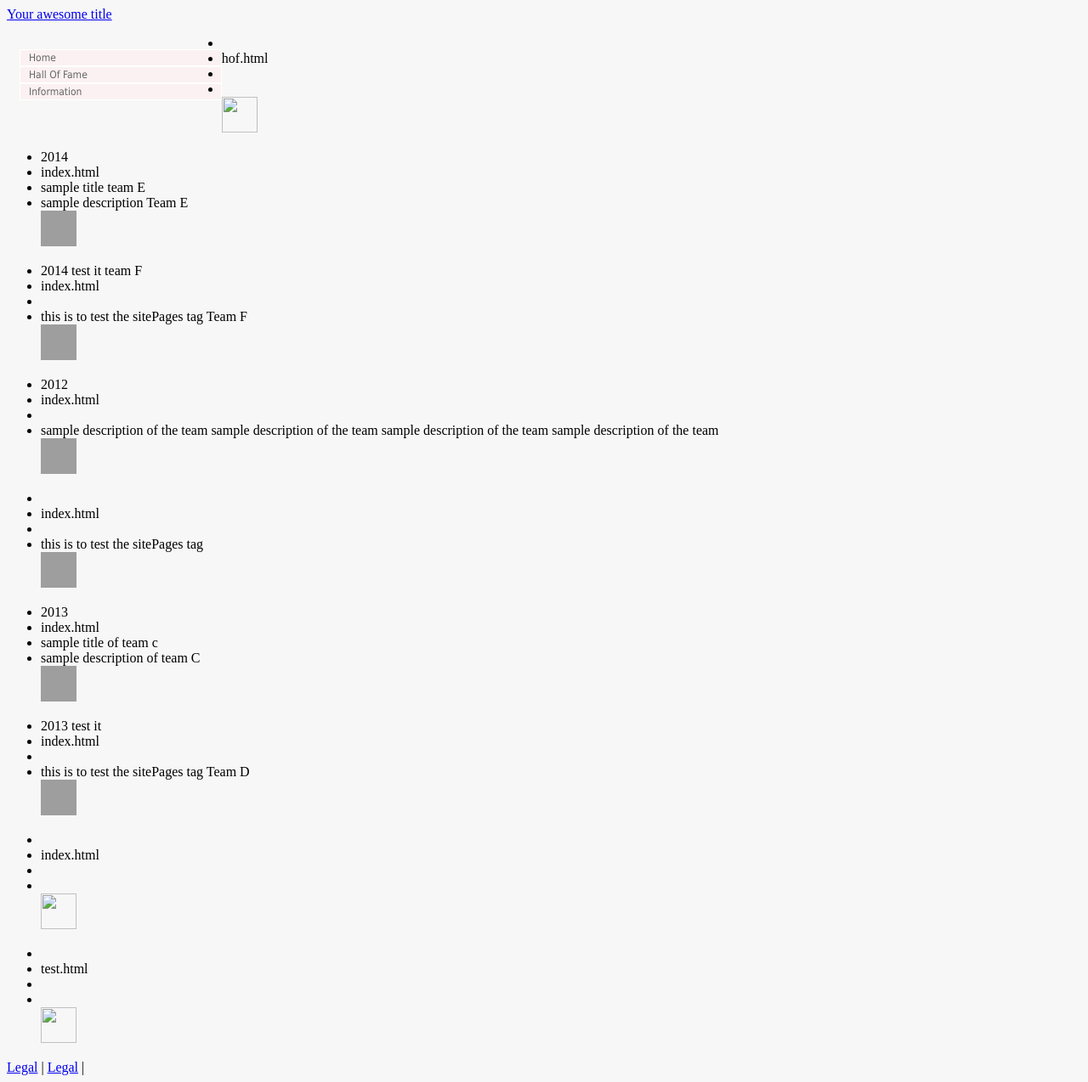
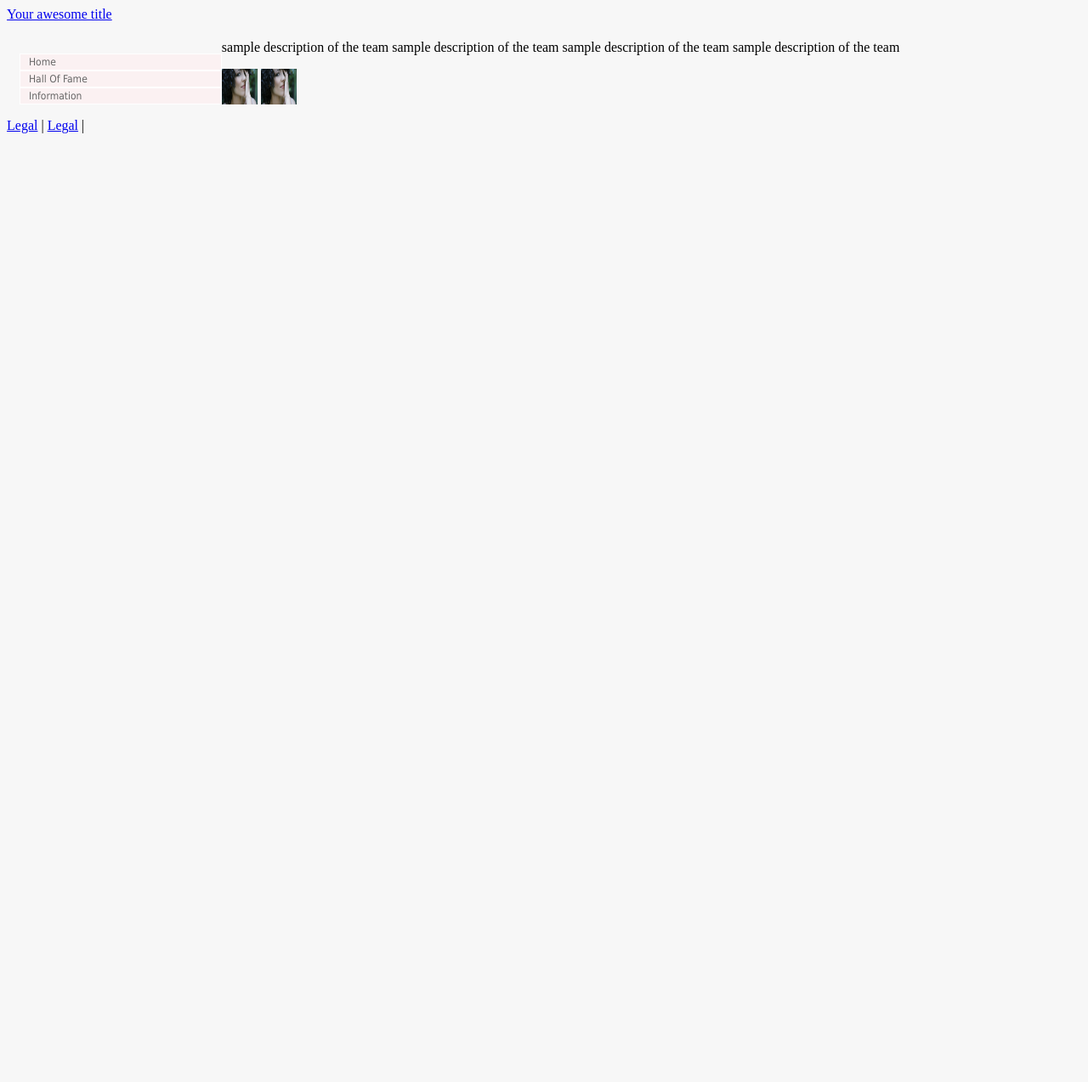
Before and after one commit to ankit09goyal/ankit09goyal.github.io, a Jekyll site: the page built from projects/2012/TeamB/index.html, in a window 1280 px wide. Shown: the whole page at 85% size. Built offline with Jekyll 4.4.1, drawn with Linux system fonts in a browser that asks for light colours; after the commit the page ends 900 px from its top, so only the background shows below that; some of the changed lines change nothing that is shown; grey boxes are pictures that could not be loaded.

Commit message:
Update index.html

```diff
--- a/projects/2012/TeamB/index.html
+++ b/projects/2012/TeamB/index.html
@@ -1,6 +1,22 @@
 ---
-layout: testTeamLayout
-name: Team B test case
-description: this is to test the sitePages tag
-logo: http://upload.wikimedia.org/wikipedia/de/thumb/e/ee/Bosch-Logo.svg/800px-Bosch-Logo.svg.png
+layout: postTemplate
+name: A Name of the Team with no Year mentioned
+description: sample description of the team sample description of the team sample description of the team sample description of the team
+logo: /projects/2012/TeamA/img/logo.jpg
+link: /projects/2012/TeamB/
+partnerIndustry: name of the partner industry (Bosch)
+partnerIndustryLogo: http://upload.wikimedia.org/wikipedia/de/thumb/e/ee/Bosch-Logo.svg/800px-Bosch-Logo.svg.png
+nrOfImages: 2
+imgPath: /projects/2012/TeamA/img/
+files:
+  - file1: /path/of/the/file
+    file2: /projects/2012/TeamA/files/fileName.pdf
+teamMembers:
+  - member1: member name
+    member2: Zeeshan
+    member3: Tim
+projectMentors:
+  - mentor1: mentor name
+    mentor2: Prof. Fromm
+miscellaneous: can add any number of fields as per our need.
 ---
```
